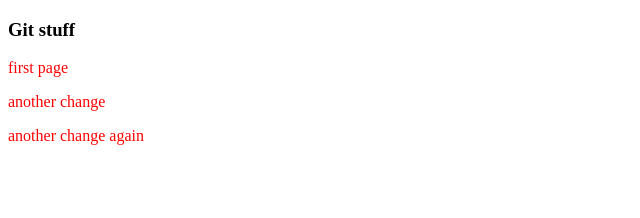
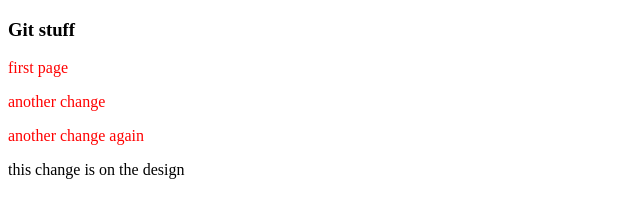
Before and after one commit to gitmar-code/New-test, a plain HTML site: page index.html in a window 1280 px wide. Shown: the whole page, without its empty margins (0-640 px from the left). Drawn offline with Linux system fonts and the light colour scheme.

Commit message:
new changes

```diff
--- a/index.html
+++ b/index.html
@@ -12,5 +12,6 @@
     <p>first page</p>
     <p>another change</p>
     <p>another change again</p>
+    <span>this change is on the design</span>
 </body>
 </html>
```
